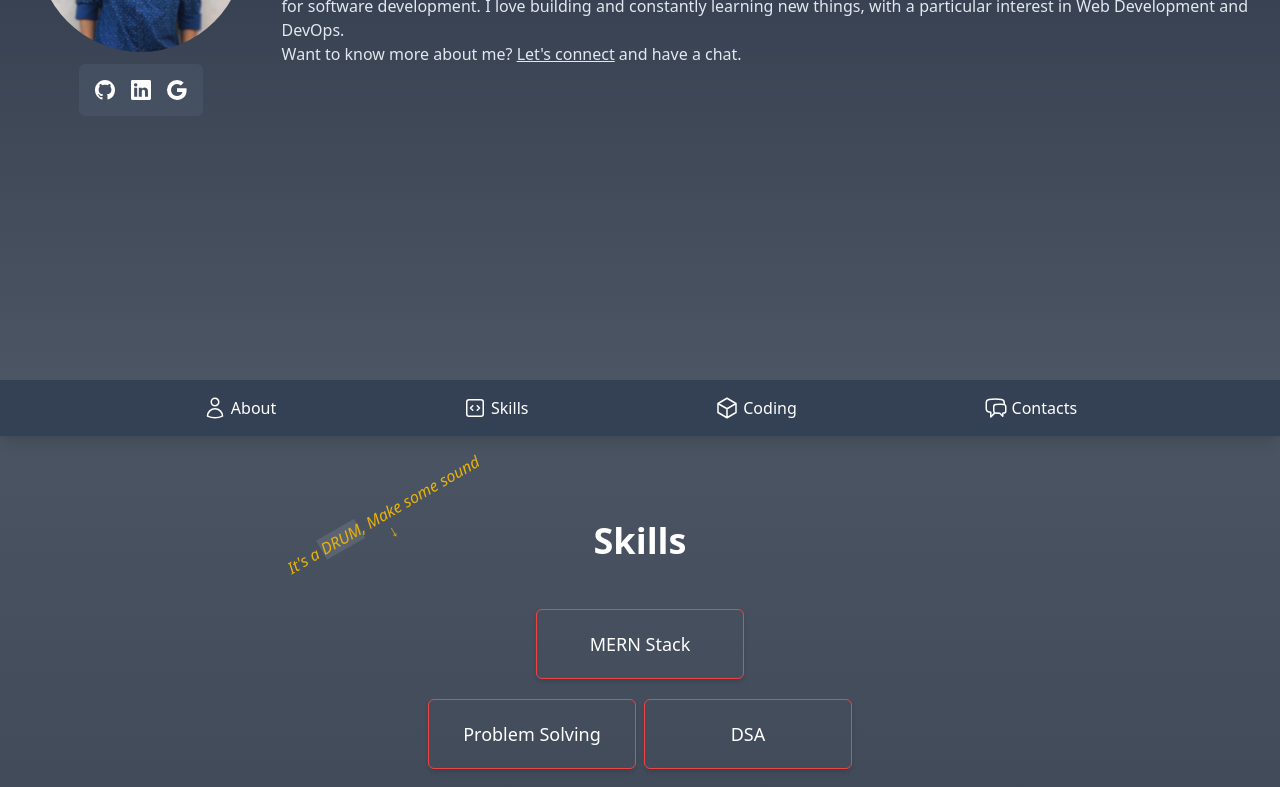
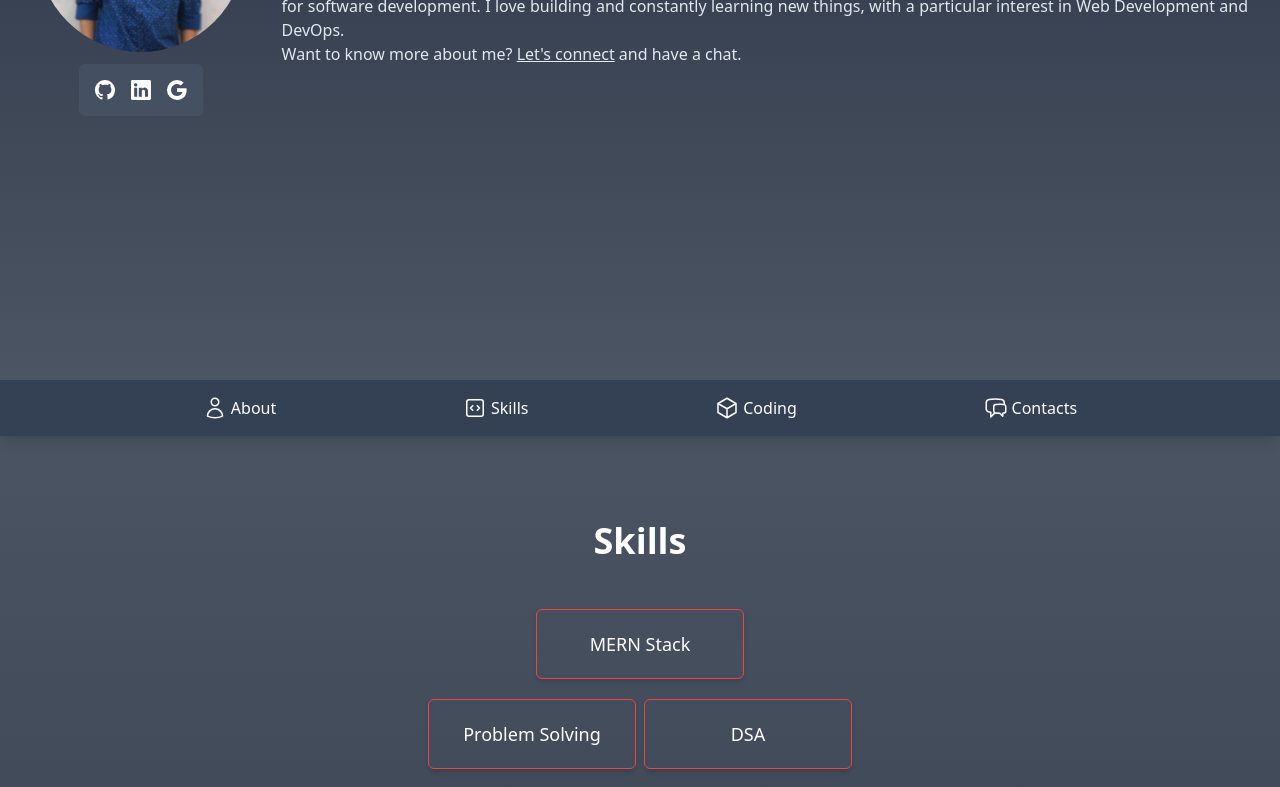
Before and after one commit to MayankChandratre1/Portfolio-react, a React (Vite) app: page / in a window 1280 px wide. Shown: the part 420-1207 px from the top of the page. Built offline with nearby package versions, Linux system fonts and the light colour scheme.

Commit message:
drum removed

```diff
--- a/src/components/Skills.jsx
+++ b/src/components/Skills.jsx
@@ -10,8 +10,8 @@ const Skills = () => {
         <h2 className="text-4xl font-bold mb-12">Skills</h2>
 
         <div className="absolute -rotate-[30deg] -left-10 -top-5 italic text-yellow-500 ">
-          It's a <span className="bg-white bg-opacity-10">DRUM</span>, Make some
-          sound <br /> <div className="animate-bounce">&darr;</div>
+          {/* It's a <span className="bg-white bg-opacity-10">DRUM</span>, Make some
+          sound <br /> <div className="animate-bounce">&darr;</div> */}
         </div>
         <div className="flex flex-col justify-center gap-5">
 
```
